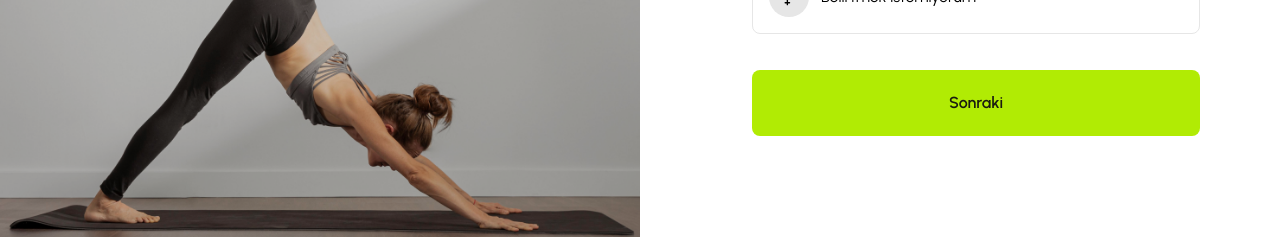
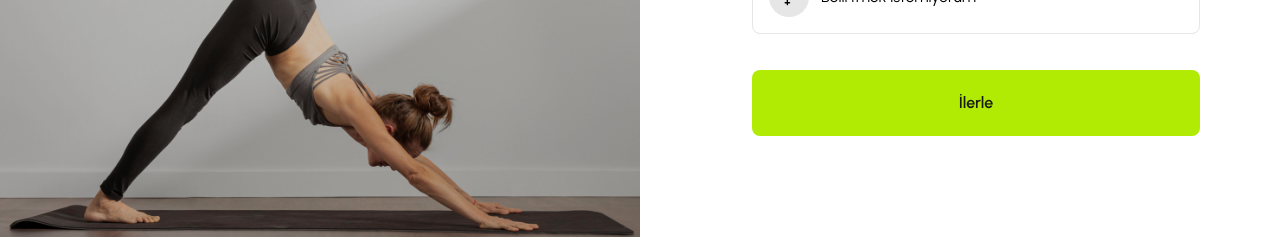
Before and after one commit to MobvenTeam1/FitAI-front-end-app-react.ts, a React (Vite) app: page /registration in a window 1280 px wide. Shown: the part 488-725 px from the top of the page. Built offline with nearby package versions, Linux system fonts and the light colour scheme.

Commit message:
forms updated

```diff
--- a/src/sections/personal-inforations/forms/CreateNutritionProgramForm.tsx
+++ b/src/sections/personal-inforations/forms/CreateNutritionProgramForm.tsx
@@ -39,14 +39,15 @@ export const CreateNutritionProgramForm: React.FC = () => {
     (value) => value.step === step
   );
 
+  const isLastValue =
+    showStep?.step === CreateNutritionProgramValues.length - 1;
+
+
   const handleNext = async () => {
     if (showStep) {
       const isValid = await trigger(showStep.name as keyof PersonalFormValues);
       //   console.log(isValid);
-      if (
-        isValid &&
-        showStep.step !== CreateNutritionProgramValues.length - 1
-      ) {
+      if (isValid && !isLastValue) {
         forwardStep();
       }
     }
@@ -77,7 +78,11 @@ export const CreateNutritionProgramForm: React.FC = () => {
                 variant="outlined"
               />
             )}
-            <CustomButton onClick={handleNext} type="button" label="Sonraki" />
+            <CustomButton
+              onClick={handleNext}
+              type="button"
+              label={isLastValue ? "Oluştur" : "İlerle"}
+            />
           </div>
         </div>
 
--- a/src/sections/personal-inforations/forms/CreateTrainingProgram.tsx
+++ b/src/sections/personal-inforations/forms/CreateTrainingProgram.tsx
@@ -50,11 +50,13 @@ export const CreateTrainingProgramForm: React.FC = () => {
     (value) => value.step === step
   );
 
+  const isLastValue = showStep?.step === CreateTrainingProgramValues.length - 1;
+
   const handleNext = async () => {
     if (showStep) {
       const isValid = await trigger(showStep.name as keyof PersonalFormValues);
       //   console.log(isValid);
-      if (isValid && showStep.step !== CreateTrainingProgramValues.length - 1) {
+      if (isValid && !isLastValue) {
         forwardStep();
       }
     }
@@ -85,7 +87,11 @@ export const CreateTrainingProgramForm: React.FC = () => {
                 variant="outlined"
               />
             )}
-            <CustomButton onClick={handleNext} type="button" label="Sonraki" />
+            <CustomButton
+              onClick={handleNext}
+              type="button"
+              label={isLastValue ? "Oluştur" : "İlerle"}
+            />
           </div>
         </div>
 
--- a/src/sections/personal-inforations/forms/FirstLoginForm.tsx
+++ b/src/sections/personal-inforations/forms/FirstLoginForm.tsx
@@ -46,11 +46,13 @@ export const FirstLoginForm: React.FC = () => {
   const { handleSubmit, trigger } = form;
   const showStep = FirstLoginFormValues.find((value) => value.step === step);
 
+  const isLastValue = showStep?.step === FirstLoginFormValues.length - 1;
+
   const handleNext = async () => {
     if (showStep) {
       const isValid = await trigger(showStep.name as keyof PersonalFormValues);
-      console.log(isValid);
-      if (isValid && showStep.step !== FirstLoginFormValues.length - 1) {
+      // console.log(isValid);
+      if (isValid && !isLastValue) {
         forwardStep();
       }
     }
@@ -71,7 +73,11 @@ export const FirstLoginForm: React.FC = () => {
 
         <div className="text-4xl font-bold pb-7">{showStep?.label}</div>
         {showStep && renderFormElement(showStep)}
-        <CustomButton onClick={handleNext} type="button" label="Sonraki" />
+        <CustomButton
+          onClick={handleNext}
+          type="button"
+          label={isLastValue ? "Oluştur" : "İlerle"}
+        />
 
         {/* <hr />
         <RHFFormValues /> */}
--- a/src/sections/personal-inforations/rhf-components/RHFDatePicker.tsx
+++ b/src/sections/personal-inforations/rhf-components/RHFDatePicker.tsx
@@ -35,6 +35,8 @@ export const RHFDatePicker: FC<DatePickerProps> = ({
               py: 1,
               pl: 2,
               pr: 4,
+              fontSize: "22px",
+              fontWeight: 700,
             },
             // "& .MuiInputLabel-outlined.Mui-focused": {
             //   color: "rgba(73, 69, 79, 1)",
--- a/src/sections/personal-inforations/values/index.tsx
+++ b/src/sections/personal-inforations/values/index.tsx
@@ -39,34 +39,34 @@ const gender: PersonalValue = {
 const size: PersonalValue = {
   step: 1,
   name: "size",
-  label: "Boyunuz kaç? (cm)",
+  label: "Boyunuz kaç?",
   selectType: 2,
-  placeholder: "Lütfen boyunuzu giriniz",
+  placeholder: "Lütfen boyunuzu giriniz (cm)",
   type: "number",
 };
 
 const currentWeight: PersonalValue = {
   step: 2,
   name: "currentWeight",
-  label: "Mevcut kilonuz kaç? (kg)",
+  label: "Mevcut kilonuz kaç?",
   selectType: 2,
-  placeholder: "Lütfen mevcut kilonuzu giriniz",
+  placeholder: "Lütfen mevcut kilonuzu giriniz(kg)",
   type: "number",
 };
 
 const targetWeight: PersonalValue = {
   step: 3,
   name: "targetWeight",
-  label: "Hedef kilonuz kaç? (kg)",
+  label: "Hedef kilonuz kaç?",
   selectType: 2,
-  placeholder: "Lütfen hedef kilonuzu giriniz",
+  placeholder: "Lütfen hedef kilonuzu giriniz (kg)",
   type: "number",
 };
 
 const birthDate: PersonalValue = {
   step: 4,
   name: "birthDate",
-  label: "Doğum gününüz nedir? (gg.aa.yyyy)",
+  label: "Doğum gününüz nedir?",
   selectType: 3,
   placeholder: "Lütfen doğum gününüzü giriniz",
 };
```
